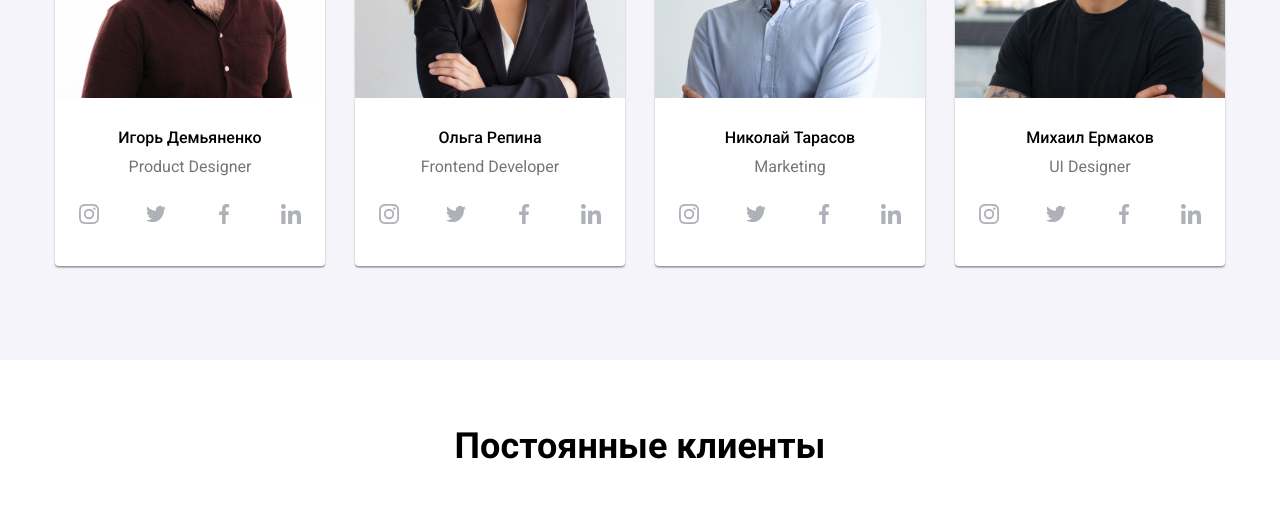
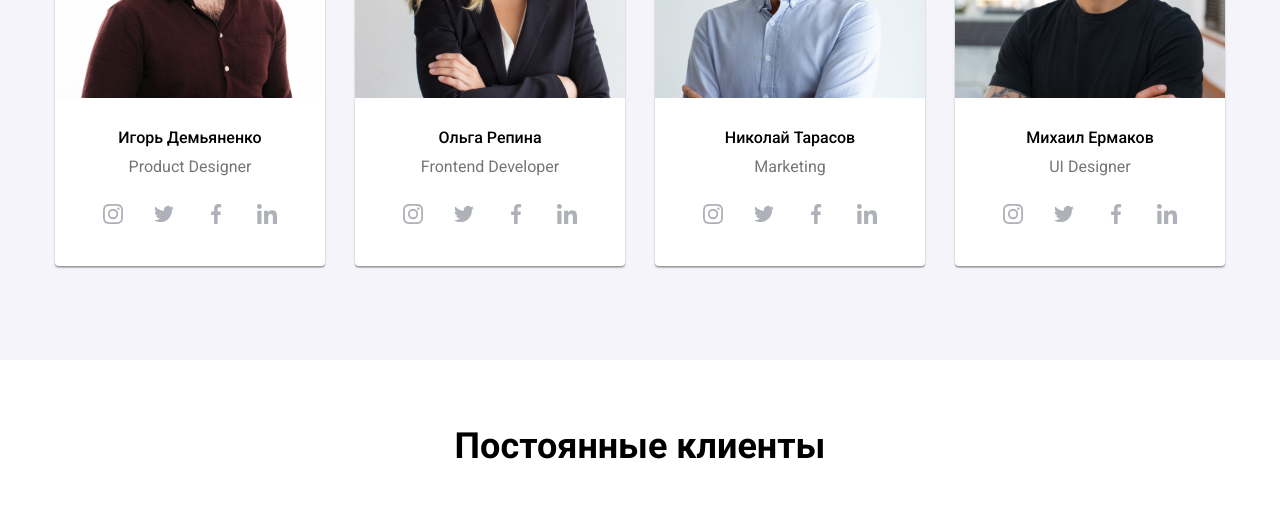
Before and after one commit to Gelyuta/goit-markup-hw-04, a plain HTML site: page index.html in a window 1280 px wide. Shown: the part 1960-2474 px from the top of the page. Drawn offline with Linux system fonts and the light colour scheme.

Commit message:
Добавила паддинги на соц сети

```diff
--- a/css/styles.css
+++ b/css/styles.css
@@ -288,6 +288,8 @@ body {
 
 .card-content {
   text-align: center;
+  padding-left: 32px;
+  padding-right: 32px;
 }
 
 .social-networks {
```
